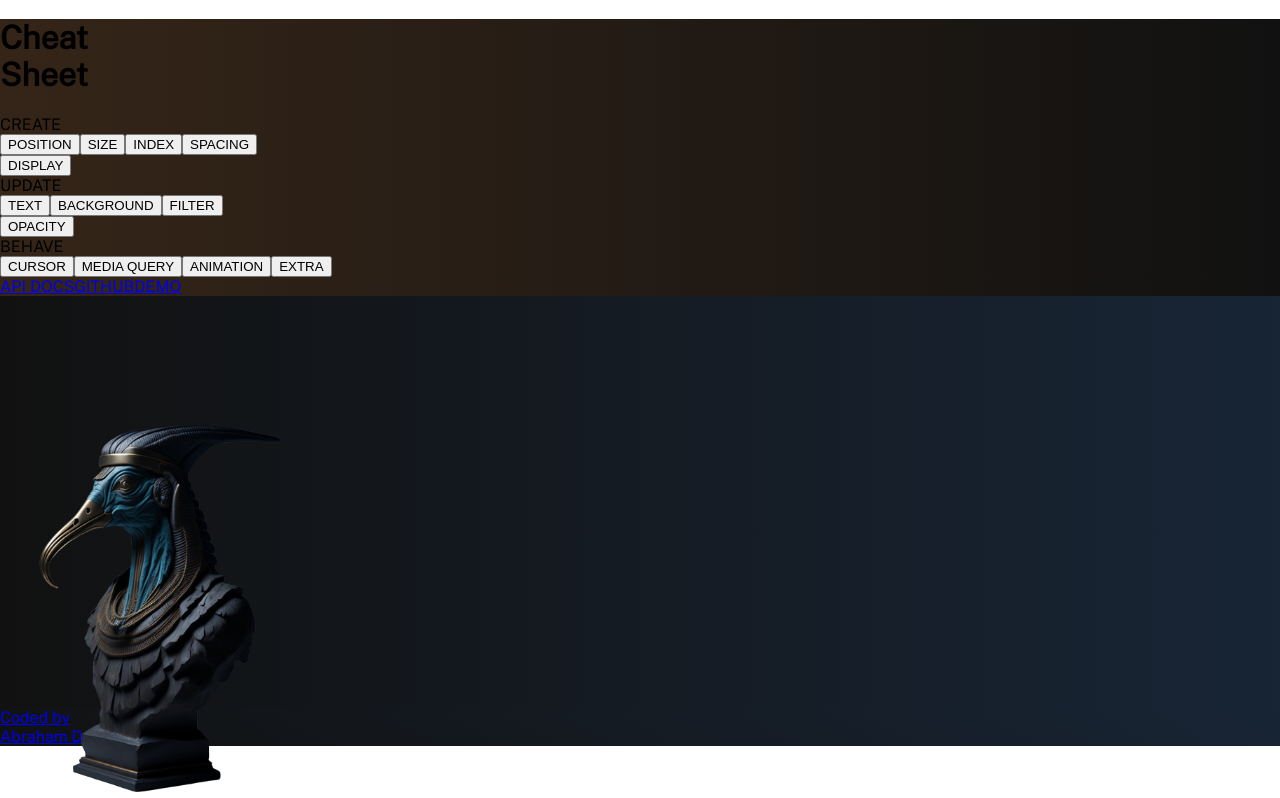
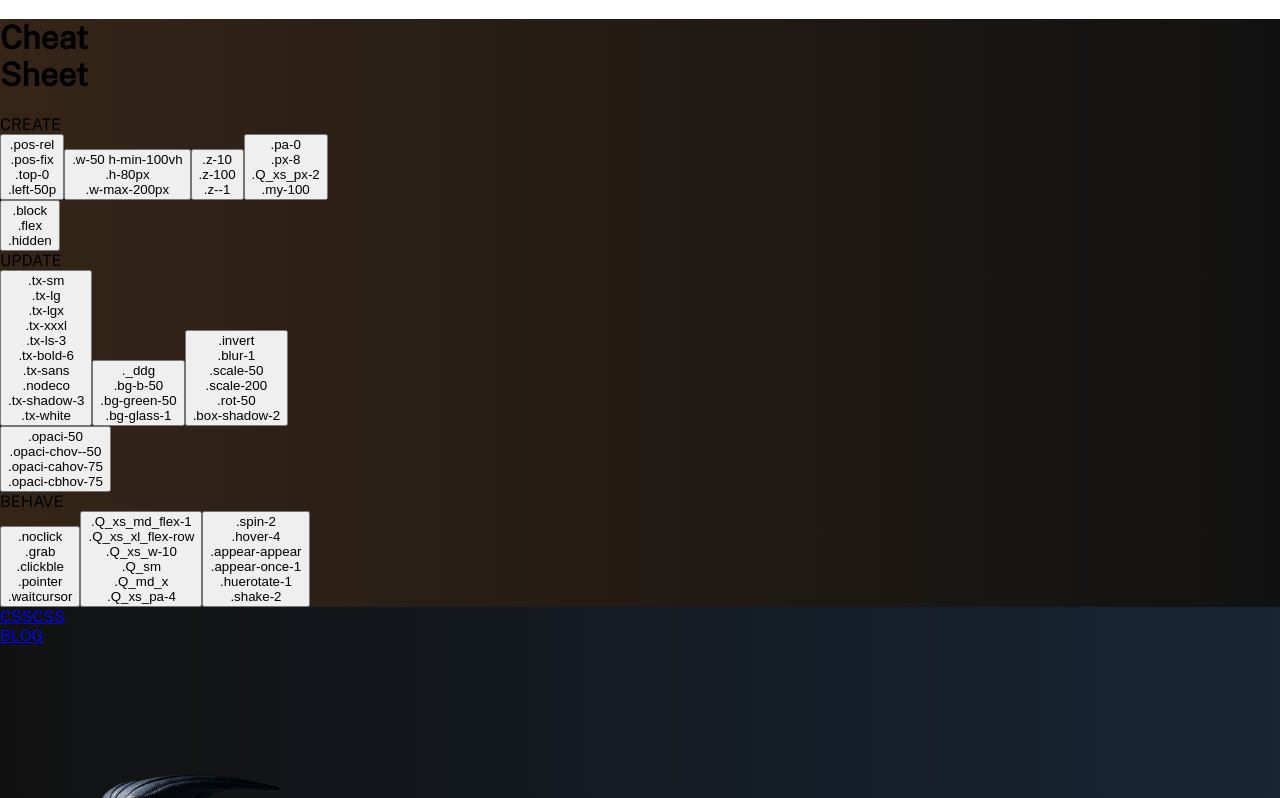
Before and after one commit to 3dunoabraham/csscssweb, a Next.js app: page / in a window 1280 px wide. Shown: the part 742-1540 px from the top of the page. Built offline with nearby package versions, Linux system fonts and the light colour scheme.

Commit message:
landing fixes, cheatsheet added

```diff
--- a/components/Layout.tsx
+++ b/components/Layout.tsx
@@ -28,8 +28,8 @@ export default ({
 
 				{/* <Link target="_blank" href="https://gamearteesan.gitbook.io/arteesan/styles/core-css"> */}
 					<a target="_blank" href="https://duno.vercel.app/" className="pa-2 tx-white pa-8 block opaci-chov--50 nodeco">
-					<div className="opaci-50">Coded by</div>
-					<div className="underline">Abraham Duno</div>
+					<div className="opaci-50">Developed by</div>
+					<div className="underline tx-lg">Abraham Duno</div>
 				</a>
 					{/* <a target="_blank" href="/cv.pdf" className="pa-2 tx-white py-8">CV</a> */}
 				{/* </Link> */}
--- a/pages/index.tsx
+++ b/pages/index.tsx
@@ -261,88 +261,128 @@ function Gallery({
             <div className=" w-max-1080px pos-rel flex-col ">
 
                 <div className="flex-row">
-                        <div className="flex-col">
+                        <div className="flex-col pa-2">
                             <div className="flex tx-lgx mt-8 mb-2 opaci-10 tx-ls-5">CREATE</div>
                             <div className="flex-wrap gap-3">
-                                <button className="tx-white flex bg-w-10 px-3 py-2 opaci-chov--50 bord-r-8">
-                                    POSITION
+                                <button className="tx-white bg-w-10 bord-r-8 flex-wrap gap-2">
+                                    <div className="pa-2">.pos-rel</div>
+                                    <div className="pa-2">.pos-fix</div>
+                                    <div className="pa-2">.top-0</div>
+                                    <div className="pa-2">.left-50p</div>
                                 </button>
-                                <button className="tx-white flex bg-w-10 px-3 py-2 opaci-chov--50 bord-r-8">
-                                    SIZE
+                                <button className="tx-white bg-w-10 bord-r-8 flex-wrap gap-2">
+                                    <div className="pa-2">.w-50 h-min-100vh</div>
+                                    <div className="pa-2">.h-80px</div>
+                                    <div className="pa-2">.w-max-200px</div>
                                 </button>
-                                <button className="tx-white flex bg-w-10 px-3 py-2 opaci-chov--50 bord-r-8">
-                                    INDEX
+                                <button className="tx-white bg-w-10 bord-r-8 flex-wrap gap-2">
+                                    <div className="pa-2">.z-10</div>
+                                    <div className="pa-2">.z-100</div>
+                                    <div className="pa-2">.z--1</div>
                                 </button>
-                                <button className="tx-white flex bg-w-10 px-3 py-2 opaci-chov--50 bord-r-8">
-                                    SPACING
+                                <button className="tx-white bg-w-10 bord-r-8 flex-wrap gap-2">
+                                    <div className="pa-2">.pa-0</div>
+                                    <div className="pa-2">.px-8</div>
+                                    <div className="pa-2">.Q_xs_px-2</div>
+                                    <div className="pa-2">.my-100 </div>
                                 </button>
                             </div>
                             <div className="flex-wrap gap-3 mt-8">
-                                <button className="tx-white flex bg-w-10 px-3 py-2 opaci-chov--50 bord-r-8">
-                                    DISPLAY
+                                <button className="tx-white bg-w-10 bord-r-8 flex-wrap gap-2">
+                                    <div className="pa-2">.block</div>
+                                    <div className="pa-2">.flex</div>
+                                    <div className="pa-2">.hidden</div>
                                 </button>
                             </div>
                             <div className="flex tx-lgx mt-8 mb-2 opaci-10 tx-ls-5">
                                 UPDATE
                             </div>
                             <div className="flex-wrap gap-3">
-                                <button className="tx-white flex bg-w-10 px-3 py-2 opaci-chov--50 bord-r-8">
-                                    TEXT
+                                <button className="tx-white bg-w-10 bord-r-8 flex-wrap gap-2">
+                                    <div className="pa-2">.tx-sm</div>
+                                    <div className="pa-2">.tx-lg</div>
+                                    <div className="pa-2">.tx-lgx</div>
+                                    <div className="pa-2">.tx-xxxl</div>
+                                    <div className="pa-2">.tx-ls-3</div>
+                                    <div className="pa-2">.tx-bold-6</div>
+                                    <div className="pa-2">.tx-sans</div>
+                                    <div className="pa-2">.nodeco</div>
+                                    <div className="pa-2">.tx-shadow-3</div>
+                                    <div className="pa-2">.tx-white</div>
                                 </button>
-                                <button className="tx-white flex bg-w-10 px-3 py-2 opaci-chov--50 bord-r-8">
-                                    BACKGROUND
+                                <button className="tx-white bg-w-10 bord-r-8 flex-wrap gap-2">
+                                    <div className="pa-2">._ddg</div>
+                                    <div className="pa-2">.bg-b-50</div>
+                                    <div className="pa-2">.bg-green-50</div>
+                                    <div className="pa-2">.bg-glass-1</div>
                                 </button>
-                                <button className="tx-white flex bg-w-10 px-3 py-2 opaci-chov--50 bord-r-8">
-                                    FILTER
+                                <button className="tx-white bg-w-10 bord-r-8 flex-wrap gap-2">
+                                    <div className="pa-2">.invert</div>
+                                    <div className="pa-2">.blur-1</div>
+                                    <div className="pa-2">.scale-50</div>
+                                    <div className="pa-2">.scale-200</div>
+                                    <div className="pa-2">.rot-50</div>
+                                    <div className="pa-2">.box-shadow-2</div>
                                 </button>
                             </div>
                             <div className="flex-wrap gap-3 mt-8">
-                                <button className="tx-white flex bg-w-10 px-3 py-2 opaci-chov--50 bord-r-8">
-                                    OPACITY
+                                <button className="tx-white bg-w-10 bord-r-8 flex-wrap gap-2">
+                                    <div className="pa-2">.opaci-50</div>
+                                    <div className="pa-2">.opaci-chov--50</div>
+                                    <div className="pa-2">.opaci-cahov-75</div>
+                                    <div className="pa-2">.opaci-cbhov-75</div>
                                 </button>
                             </div>
                             <div className="flex tx-lgx mt-8 mb-2 opaci-10 tx-ls-5">
                                 BEHAVE
                             </div>
                             <div className="flex-wrap gap-3">
-                                <button className="tx-white flex bg-w-10 px-3 py-2 opaci-chov--50 bord-r-8">
-                                    CURSOR
+                                <button className="tx-white bg-w-10 bord-r-8 flex-wrap gap-2">
+                                    <div className="pa-2">.noclick</div>
+                                    <div className="pa-2">.grab</div>
+                                    <div className="pa-2">.clickble</div>
+                                    <div className="pa-2">.pointer</div>
+                                    <div className="pa-2">.waitcursor</div>
                                 </button>
-                                <button className="tx-white flex bg-w-10 px-3 py-2 opaci-chov--50 bord-r-8">
-                                    MEDIA QUERY
+                                <button className="tx-white bg-w-10 bord-r-8 flex-wrap gap-2">
+                                    <div className="pa-2">.Q_xs_md_flex-1</div>
+                                    <div className="pa-2">.Q_xs_xl_flex-row</div>
+                                    <div className="pa-2">.Q_xs_w-10</div>
+                                    <div className="pa-2">.Q_sm</div>
+                                    <div className="pa-2">.Q_md_x</div>
+                                    <div className="pa-2">.Q_xs_pa-4</div>
                                 </button>
-                                <button className="tx-white flex bg-w-10 px-3 py-2 opaci-chov--50 bord-r-8">
-                                    ANIMATION
-                                </button>
-                                <button className="tx-white flex bg-w-10 px-3 py-2 opaci-chov--50 bord-r-8">
-                                    EXTRA
+                                <button className="tx-white bg-w-10 bord-r-8 flex-wrap gap-2">
+                                    <div className="pa-2">.spin-2</div>
+                                    <div className="pa-2">.hover-4</div>
+                                    <div className="pa-2">.appear-appear</div>
+                                    <div className="pa-2">.appear-once-1</div>
+                                    <div className="pa-2">.huerotate-1</div>
+                                    <div className="pa-2">.shake-2</div>
                                 </button>
                             </div>
                         </div>
                     </div>
                 </div>
 
-
-
-            <div className=" flex gap-2 mt-100 ">
-                <a target="_blank" href="https://thrue.gitbook.io/thrue/"
-                    className="opaci-chov--50 pa-2 tx-white py-8">
-                    API DOCS
-                </a>
-                <a target="_blank" href="https://github.com/3dunoabraham/thrue"
-                    className="opaci-chov--50 pa-2 tx-white py-8">
-                    GITHUB
-                </a>
-                <a target="_blank" href="https://thrue-beta.vercel.app/"
-                    className="opaci-chov--50 pa-2 tx-white py-8">
-                    DEMO
-                </a>
-            </div>
     </div>
 
 
 
     <div className="body pos-rel flex-col flex-justify-start pt-8 noverflow">
+
+
+        <div className=" flex-col gap-2 mt-100 ">
+            <a target="_blank" href="https://tresd1.gitbook.io/csscss/blog/"
+                className="opaci-chov--50 pa-2 tx-lx tx-white py-4 tx-center tx-ls-8 gap-4 flex-col">
+                <div>CSSCSS</div>
+                <div>BLOG</div>
+            </a>
+            {/* <a target="_blank" href="https://3dunoabraham.github.io/csscss"
+                className="opaci-chov--50 pa-2 tx-lg tx-white py-8">
+                DEMO
+            </a> */}
+        </div>
 
         <img style={{transform:"translateY(100px)"}} width={300} src="/img/ibis.png"/>
 
```
